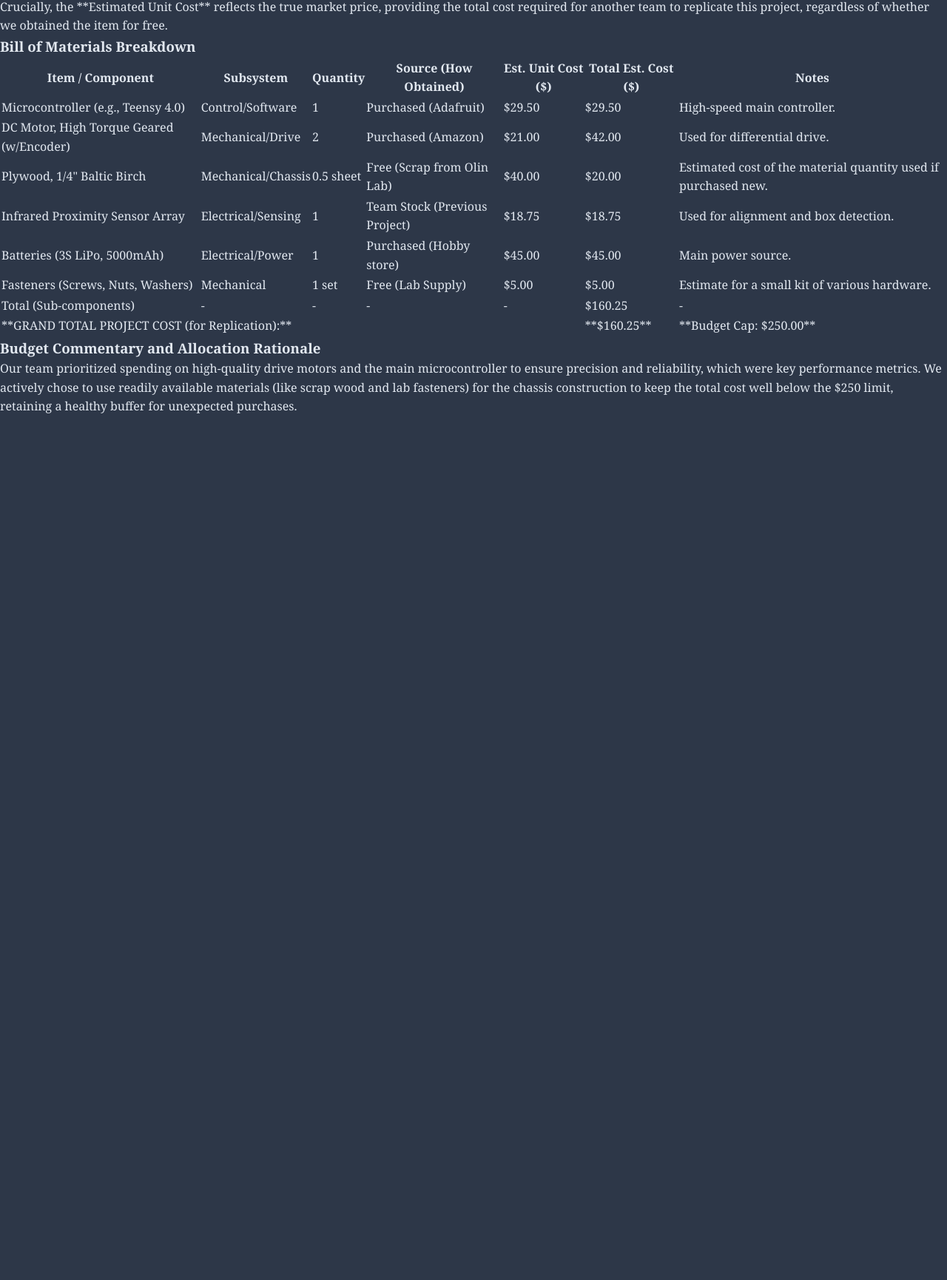
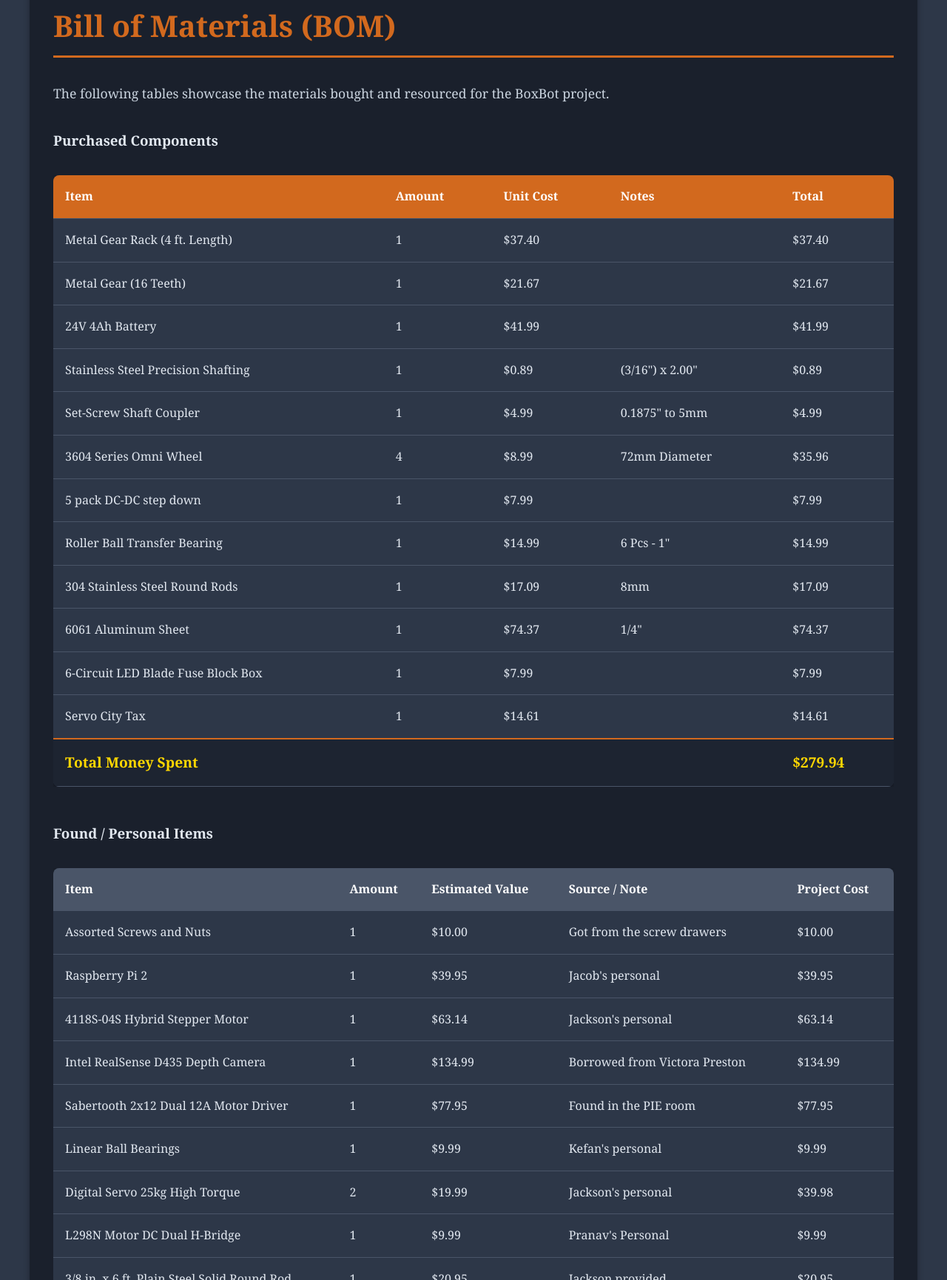
Before and after one commit to heesunggg/boxbotwebsite, a website: page budget.html in a window 1280 px wide. Shown: the part 93-1824 px from the top of the page at 74% size. Before the commit the page ends 800 px from the top, so only its background shows below. Drawn offline with Linux system fonts and the light colour scheme.

Commit message:
updated budget webpage

```diff
--- a/budget.html
+++ b/budget.html
@@ -3,12 +3,10 @@
 <head>
     <meta charset="UTF-8">
     <meta name="viewport" content="width=device-width, initial-scale=1.0">
-    <title>BoxBot - Budget Breakdown</title>
+    <title>BoxBot - Budget (BOM)</title>
     <link rel="stylesheet" href="styles.css">
-    <link rel="stylesheet" href="sections.css">
 </head>
-<body class="detail-body">
-
+<body>
     <nav class="nav">
         <a href="index.html">Home (Summary)</a>
         <a href="electrical.html">Electrical</a>
@@ -18,110 +16,199 @@
         <a href="journey.html">Journey</a>
     </nav>
 
-    <div class="detail-page-container">
+    <div class="main-content">
+<section class="section">
+    <h2>Bill of Materials (BOM)</h2>
+    <p class="summary-text">The following tables showcase the materials bought and resourced for the BoxBot project.</p>
 
-        <a href="index.html" class="back-button">← Back to Home Summary</a>
-
-        <h2>💰 Project Budget and Bill of Materials (BOM)</h2>
-        <p class="intro-paragraph">The BoxBot project was constrained by a budget of **\$250.00**. The Bill of Materials (BOM) below details the procurement of every component and material used. Crucially, the **Estimated Unit Cost** reflects the true market price, providing the total cost required for another team to replicate this project, regardless of whether we obtained the item for free.</p>
-
-        <section class="detail-section">
-            <h3>Bill of Materials Breakdown</h3>
-            <div class="budget-table-container">
-                <table>
+    <h3>Purchased Components</h3>
+    <div class="table-container">
+        <table class="budget-table">
             <thead>
                 <tr>
-                            <th>Item / Component</th>
-                            <th>Subsystem</th>
-                            <th>Quantity</th>
-                            <th>Source (How Obtained)</th>
-                            <th>Est. Unit Cost ($)</th>
-                            <th>Total Est. Cost ($)</th>
+                    <th>Item</th>
+                    <th>Amount</th>
+                    <th>Unit Cost</th>
                     <th>Notes</th>
+                    <th>Total</th>
                 </tr>
             </thead>
             <tbody>
                 <tr>
-                            <td>Microcontroller (e.g., Teensy 4.0)</td>
-                            <td>Control/Software</td>
+                    <td>Metal Gear Rack (4 ft. Length)</td>
                     <td>1</td>
-                            <td>Purchased (Adafruit)</td>
-                            <td>$29.50</td>
-                            <td>$29.50</td>
-                            <td>High-speed main controller.</td>
+                    <td>$37.40</td>
+                    <td></td>
+                    <td>$37.40</td>
                 </tr>
                 <tr>
-                            <td>DC Motor, High Torque Geared (w/Encoder)</td>
-                            <td>Mechanical/Drive</td>
-                            <td>2</td>
-                            <td>Purchased (Amazon)</td>
-                            <td>$21.00</td>
-                            <td>$42.00</td>
-                            <td>Used for differential drive.</td>
+                    <td>Metal Gear (16 Teeth)</td>
+                    <td>1</td>
+                    <td>$21.67</td>
+                    <td></td>
+                    <td>$21.67</td>
                 </tr>
                 <tr>
-                            <td>Plywood, 1/4" Baltic Birch</td>
-                            <td>Mechanical/Chassis</td>
-                            <td>0.5 sheet</td>
-                            <td>Free (Scrap from Olin Lab)</td>
-                            <td>$40.00</td>
-                            <td>$20.00</td>
-                            <td>Estimated cost of the material quantity used if purchased new.</td>
+                    <td>24V 4Ah Battery</td>
+                    <td>1</td>
+                    <td>$41.99</td>
+                    <td></td>
+                    <td>$41.99</td>
                 </tr>
                 <tr>
-                            <td>Infrared Proximity Sensor Array</td>
-                            <td>Electrical/Sensing</td>
+                    <td>Stainless Steel Precision Shafting</td>
                     <td>1</td>
-                            <td>Team Stock (Previous Project)</td>
-                            <td>$18.75</td>
-                            <td>$18.75</td>
-                            <td>Used for alignment and box detection.</td>
+                    <td>$0.89</td>
+                    <td>(3/16") x 2.00"</td>
+                    <td>$0.89</td>
                 </tr>
                 <tr>
-                            <td>Batteries (3S LiPo, 5000mAh)</td>
-                            <td>Electrical/Power</td>
+                    <td>Set-Screw Shaft Coupler</td>
                     <td>1</td>
-                            <td>Purchased (Hobby store)</td>
-                            <td>$45.00</td>
-                            <td>$45.00</td>
-                            <td>Main power source.</td>
+                    <td>$4.99</td>
+                    <td>0.1875" to 5mm</td>
+                    <td>$4.99</td>
                 </tr>
                 <tr>
-                            <td>Fasteners (Screws, Nuts, Washers)</td>
-                            <td>Mechanical</td>
-                            <td>1 set</td>
-                            <td>Free (Lab Supply)</td>
-                            <td>$5.00</td>
-                            <td>$5.00</td>
-                            <td>Estimate for a small kit of various hardware.</td>
+                    <td>3604 Series Omni Wheel</td>
+                    <td>4</td>
+                    <td>$8.99</td>
+                    <td>72mm Diameter</td>
+                    <td>$35.96</td>
                 </tr>
                 <tr>
-                            <td>Total (Sub-components)</td>
-                            <td>-</td>
-                            <td>-</td>
-                            <td>-</td>
-                            <td>-</td>
-                            <td>$160.25</td>
-                            <td>-</td>
+                    <td>5 pack DC-DC step down</td>
+                    <td>1</td>
+                    <td>$7.99</td>
+                    <td></td>
+                    <td>$7.99</td>
                 </tr>
-
+                <tr>
+                    <td>Roller Ball Transfer Bearing</td>
+                    <td>1</td>
+                    <td>$14.99</td>
+                    <td>6 Pcs - 1"</td>
+                    <td>$14.99</td>
+                </tr>
+                <tr>
+                    <td>304 Stainless Steel Round Rods</td>
+                    <td>1</td>
+                    <td>$17.09</td>
+                    <td>8mm</td>
+                    <td>$17.09</td>
+                </tr>
+                <tr>
+                    <td>6061 Aluminum Sheet</td>
+                    <td>1</td>
+                    <td>$74.37</td>
+                    <td>1/4" </td>
+                    <td>$74.37</td>
+                </tr>
+                <tr>
+                    <td>6-Circuit LED Blade Fuse Block Box</td>
+                    <td>1</td>
+                    <td>$7.99</td>
+                    <td></td>
+                    <td>$7.99</td>
+                </tr>
+                <tr>
+                    <td>Servo City Tax</td>
+                    <td>1</td>
+                    <td>$14.61</td>
+                    <td></td>
+                    <td>$14.61</td>
+                </tr>
             </tbody>
             <tfoot>
+                <tr class="total-row">
+                    <td colspan="4">Total Money Spent</td>
+                    <td>$279.94</td> </tr>
+            </tfoot>
+        </table>
+    </div>
+
+    <h3 style="margin-top: 3rem;">Found / Personal Items</h3>
+    <div class="table-container">
+        <table class="budget-table found-table">
+            <thead>
                 <tr>
-                            <td colspan="5" class="total-row-label">**GRAND TOTAL PROJECT COST (for Replication):**</td>
-                            <td class="total-row-value">**$160.25**</td>
-                            <td>**Budget Cap: $250.00**</td>
+                    <th>Item</th>
+                    <th>Amount</th>
+                    <th>Estimated Value</th>
+                    <th>Source / Note</th>
+                    <th>Project Cost</th>
                 </tr>
+            </thead>
+            <tbody>
+                <tr>
+                    <td>Assorted Screws and Nuts</td>
+                    <td>1</td>
+                    <td>$10.00</td>
+                    <td>Got from the screw drawers</td>
+                    <td>$10.00</td>
+                </tr>
+                <tr>
+                    <td>Raspberry Pi 2</td>
+                    <td>1</td>
+                    <td>$39.95</td>
+                    <td>Jacob's personal</td>
+                    <td>$39.95</td>
+                </tr>
+                <tr>
+                    <td>4118S-04S Hybrid Stepper Motor</td>
+                    <td>1</td>
+                    <td>$63.14</td>
+                    <td>Jackson's personal</td>
+                    <td>$63.14</td>
+                </tr>
+                <tr>
+                    <td>Intel RealSense D435 Depth Camera</td>
+                    <td>1</td>
+                    <td>$134.99</td>
+                    <td>Borrowed from Victora Preston</td>
+                    <td>$134.99</td>
+                </tr>
+                <tr>
+                    <td>Sabertooth 2x12 Dual 12A Motor Driver</td>
+                    <td>1</td>
+                    <td>$77.95</td>
+                    <td>Found in the PIE room</td>
+                    <td>$77.95</td>
+                </tr>
+                <tr>
+                    <td>Linear Ball Bearings</td>
+                    <td>1</td>
+                    <td>$9.99</td>
+                    <td>Kefan's personal</td>
+                    <td>$9.99</td>
+                </tr>
+                <tr>
+                    <td>Digital Servo 25kg High Torque</td>
+                    <td>2</td>
+                    <td>$19.99</td>
+                    <td>Jackson's personal</td>
+                    <td>$39.98</td>
+                </tr>
+                <tr>
+                    <td>L298N Motor DC Dual H-Bridge</td>
+                    <td>1</td>
+                    <td>$9.99</td>
+                    <td>Pranav's Personal</td>
+                    <td>$9.99</td>
+                </tr>
+                <tr>
+                    <td>3/8 in. x 6 ft. Plain Steel Solid Round Rod</td>
+                    <td>1</td>
+                    <td>$20.95</td>
+                    <td>Jackson provided</td>
+                    <td>$20.95</td>
+                </tr>
+            </tbody>
+            <tfoot>
+                <tr class="total-row">
+                    <td colspan="4">Total Money Estimated (Full Value)</td>
+                    <td>$655.94</td> </tr>
             </tfoot>
         </table>
     </div>
 </section>
-
-        <section class="detail-section">
-            <h3>Budget Commentary and Allocation Rationale</h3>
-            <p>Our team prioritized spending on high-quality drive motors and the main microcontroller to ensure precision and reliability, which were key performance metrics. We actively chose to use readily available materials (like scrap wood and lab fasteners) for the chassis construction to keep the total cost well below the $250 limit, retaining a healthy buffer for unexpected purchases.</p>
-        </section>
-
-    </div>
-</body>
-</html>
--- a/styles.css
+++ b/styles.css
@@ -373,3 +373,56 @@ body {
     from { background-position: 0 0; }
     to { background-position: 50px 50px; }
 }
+
+/* ------------------- BUDGET TABLE STYLING ------------------- */
+.table-container {
+    overflow-x: auto; /* Makes table scrollable on small phones */
+    margin-top: 2rem;
+}
+
+.budget-table {
+    width: 100%;
+    border-collapse: collapse;
+    background: #2d3748;
+    color: #e2e8f0;
+    border-radius: 8px;
+    overflow: hidden;
+    box-shadow: 0 4px 15px rgba(0, 0, 0, 0.3);
+}
+
+.budget-table thead {
+    background: #d2691e; /* Theme orange */
+    color: white;
+}
+
+.budget-table th, .budget-table td {
+    padding: 1rem;
+    text-align: left;
+    border-bottom: 1px solid #4a5568;
+}
+
+.budget-table tbody tr:hover {
+    background: #3e4b5f; /* Subtle highlight on hover */
+}
+
+.total-row {
+    font-weight: bold;
+    font-size: 1.2rem;
+    background: #1a202c;
+    color: #d2691e;
+}
+
+.total-row td:last-child {
+    border-top: 2px solid #d2691e;
+}
+/* Color distinction for the Found Items table header */
+.found-table thead {
+    background: #4a5568; /* A neutral gray to indicate "leveraged" rather than "spent" */
+}
+
+/* Optional: Add a highlight to the "Total Money Estimated" row */
+.total-row {
+    border-top: 2px solid #d2691e;
+    color: #ffd700; /* Gold for the grand total */
+    background-color: rgba(26, 32, 44, 0.8);
+}
```
Also changed, not shown: index.html (+7 -8 lines), mechanical.html (+7 -8 lines). Lines whose indentation alone changed are shown as unchanged.
